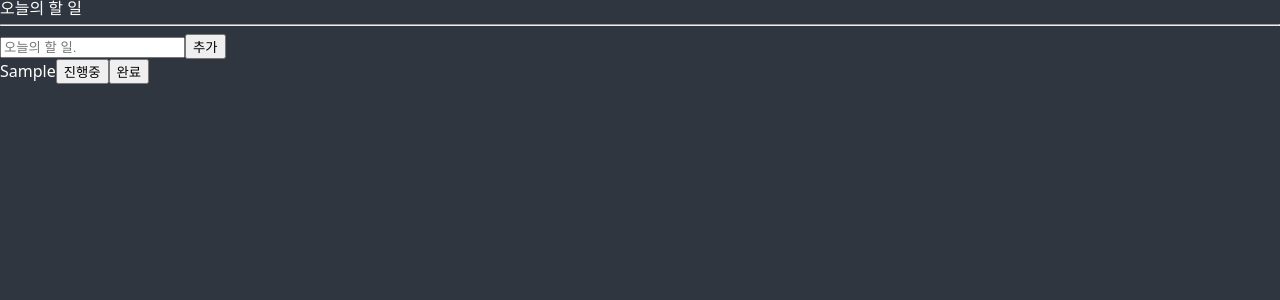
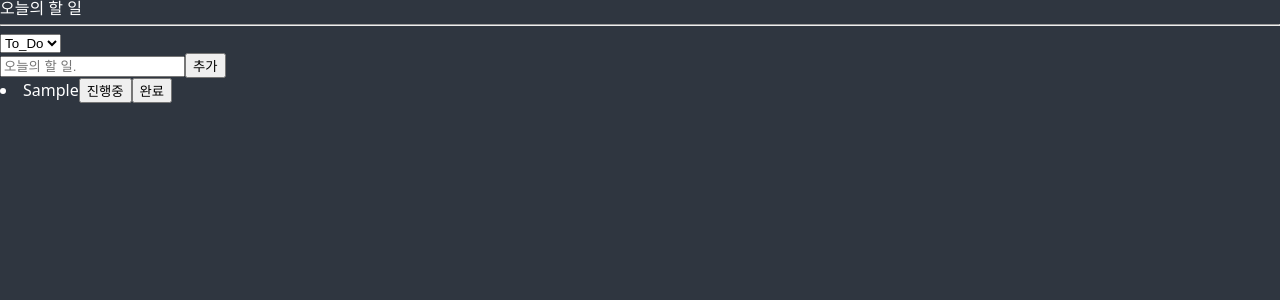
Before and after one commit to LeeSomgyul/React_beginner-practice_2, a React (Create React App) app: page / in a window 1280 px wide. Both pictures are taken after typing "Sample" into the empty fields and a click on the button "추가". Shown: the top 300 px of the page. Built offline with nearby package versions, Linux system fonts and the light colour scheme.

Commit message:
0826 연습
atom의 Selector사용해보기,
enums 사용해보기

```diff
--- a/src/atom.tsx
+++ b/src/atom.tsx
@@ -1,12 +1,34 @@
-import {atom} from "recoil";
+import {atom, selector} from "recoil";
+
+//enum: 어디서든 값을 쓸 수 있게끔 해준다. 값을 숫자로 저장("TO_DO" = 0)하기 때문에 stirng으로 저장을 원한다면 아래와 같이 작성해야한다.
+export enum Categoryies {
+    "TO_DO" = "TO_DO",
+    "DOING" = "DOING",
+    "DONE" = "DONE",
+}
 
 export interface IToDo {
     id: number;
     text: string;
-    category: "TO_DO" | "DOING" | "DONE";//category는 3가지 string만 가능
+    category: Categoryies;//category는 3가지 string만 가능
 }
+
+export const categoryState = atom<Categoryies>({
+    key: "category",
+    default: Categoryies.TO_DO,//기본값은 "TO_DO"
+});
 
 export const toDoState = atom<IToDo[]>({
     key: "toDo",
     default: [],
 });
+
+//category별 todo 분류작업
+export const toDoSelector = selector({
+    key: "toDoSelector",
+    get: ({get}) => {
+        const toDos = get(toDoState);
+        const category = get(categoryState);
+        return toDos.filter((toDo) => toDo.category === category);
+    },
+});
--- a/src/components/CreatToDo.tsx
+++ b/src/components/CreatToDo.tsx
@@ -1,6 +1,6 @@
 import {useForm} from "react-hook-form";
-import { useSetRecoilState } from "recoil";
-import { toDoState } from "../atom";
+import { useRecoilValue, useSetRecoilState } from "recoil";
+import { toDoState, categoryState } from "../atom";
 
 interface IForm{
     toDo: string;
@@ -8,9 +8,10 @@ interface IForm{
 
 function CreateToDo(){
     const setToDos = useSetRecoilState(toDoState);
+    const category = useRecoilValue(categoryState);
     const {register, handleSubmit, setValue} = useForm<IForm>();
     const handleValid = (data: IForm) => {
-        setToDos((oldToDos) => [{id: Date.now(), text: data.toDo, category: "TO_DO"}, ...oldToDos]);//새로운todo + 기존todo를 각각의 배열 요소로 반환
+        setToDos((oldToDos) => [{id: Date.now(), text: data.toDo, category: category}, ...oldToDos]);//새로운todo + 기존todo를 각각의 배열 요소로 반환
         setValue("toDo", "");//제출하면 input비우기
     };
 
--- a/src/components/ToDo.tsx
+++ b/src/components/ToDo.tsx
@@ -1,5 +1,5 @@
 import {useSetRecoilState } from "recoil";
-import {toDoState, IToDo} from "../atom";
+import {toDoState, IToDo, Categoryies} from "../atom";
 
 function ToDo({ id, text, category}: IToDo){
     const setToDose = useSetRecoilState(toDoState);
@@ -19,9 +19,9 @@ function ToDo({ id, text, category}: IToDo){
     return(
         <li>
             <span>{text}</span>
-            {category !== "TO_DO" && <button name="TO_DO" onClick={onClick}>할일</button>}
-            {category !== "DOING" && <button name="DOING" onClick={onClick}>진행중</button>}
-            {category !== "DONE" && <button name="DONE" onClick={onClick}>완료</button>}
+            {category !== Categoryies.TO_DO && <button name={Categoryies.TO_DO} onClick={onClick}>할일</button>}
+            {category !== Categoryies.DOING && <button name={Categoryies.DOING} onClick={onClick}>진행중</button>}
+            {category !== Categoryies.DONE && <button name={Categoryies.DONE} onClick={onClick}>완료</button>}
         </li>
     );
 }
--- a/src/components/ToDoList.tsx
+++ b/src/components/ToDoList.tsx
@@ -1,20 +1,28 @@
-import { useRecoilValue } from "recoil";
+import { useRecoilState, useRecoilValue } from "recoil";
 
 import CreateToDo from "./CreatToDo";
+import {toDoSelector, categoryState, Categoryies} from "../atom";
 import ToDo from "./ToDo";
-import {toDoState} from "../atom";
 
 
 function ToDoList(){
-    const todos = useRecoilValue(toDoState);
+    const toDos = useRecoilValue(toDoSelector);
+    const [category, setCategory] = useRecoilState(categoryState);
+
+    const onInput = (event: React.FormEvent<HTMLSelectElement>) => {
+        setCategory(event.currentTarget.value as any);
+    };
     return(
         <div>
             <h1>오늘의 할 일</h1>
             <hr/>
+            <select value={category} onInput={onInput}>
+                <option value={Categoryies.TO_DO}>To_Do</option>
+                <option value={Categoryies.DOING}>Doing</option>
+                <option value={Categoryies.DONE}>Done</option>
+            </select>
             <CreateToDo/>
-            <ul>
-                {todos.map((toDo) => <ToDo key={toDo.id} id={toDo.id} text={toDo.text} category={toDo.category}/>)}
-            </ul>
+            {toDos?.map((toDo) => (<ToDo key={toDo.id} {...toDo}/>))}
         </div>
     );
 }
```
